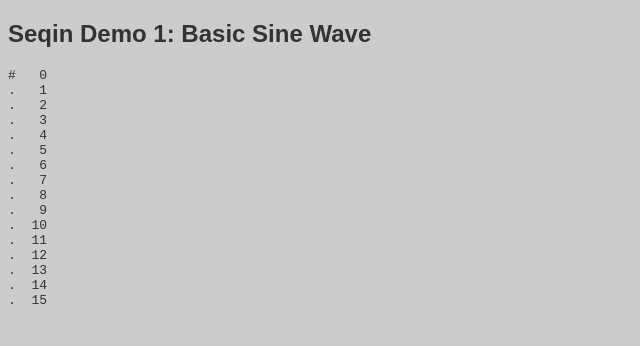
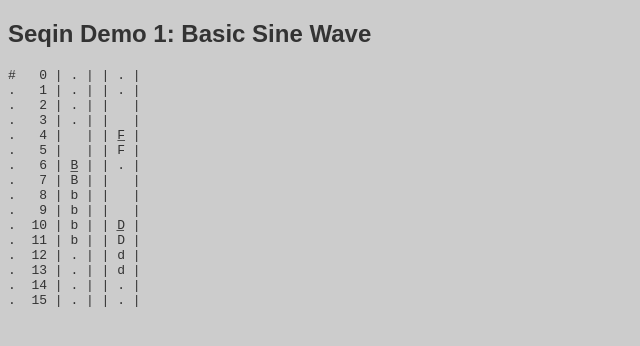
Before and after one commit to loopdotcoop/seqin, a plain HTML site: page demo-1-basic-sine-wave.html in a window 1280 px wide. Shown: the part 60-406 px from the top of the page, without its empty margins (0-640 px from the left). Drawn offline with Linux system fonts and the light colour scheme.

Commit message:
0.0.4 can addNote()

```diff
--- a/demo-1-basic-sine-wave.html
+++ b/demo-1-basic-sine-wave.html
@@ -15,11 +15,51 @@
     <h2>Seqin Demo 1: Basic Sine Wave</h2>
 
     <script>!function () { 'use strict'
+
+        //// Create a sequin instance.
         const demo1 = new Seqin({
-            steps:    16   // defines the grid
-          , fidelity: 5600 // samples per step
+            tracks:   2    // number of audio channels (default 2)
+          , steps:    16   // defines the grid (default 16)
+          , fidelity: 5400 // samples per step (default 5400)
         })
+
+        //// Schedule some notes.
+        const noteId_0 = demo1.addNote({
+            track:    0    // id of the track which the note should be added to
+          , on:       6    // id of the step at which the 'piano key' is pressed
+          , duration: 4    // number of steps until the 'piano key' is released
+          , pitch:    'B'  // frequency of voice, eg 'A' or 'C'
+          , velocity: 50   // loudness of voice, from 0 to 99
+          , voice: {
+                release: 8 // number of steps after finger releases piano key
+            }
+        })
+
+        const noteId_1 = demo1.addNote({
+            track:    1
+          , on:       10
+          , duration: 2
+          , pitch:    'D'
+          , velocity: 30
+          , voice: {
+                release: 4
+            }
+        })
+
+        const noteId_2 = demo1.addNote({
+            track:    1
+          , on:       20 // wraps to step 4
+          , duration: 0
+          , pitch:    'F'
+          , velocity: 99
+          , voice: {
+                release: 1
+            }
+        })
+
+        //// Display current sequin state.
         document.write( '<pre>' + demo1.dump() + '</pre>' )
+
     }()</script>
 
   </body>
--- a/js/seqin.es6.js
+++ b/js/seqin.es6.js
@@ -1,23 +1,53 @@
 !function () { 'use strict'
 
     const NAME     = 'seqin'
-        , VERSION  = '0.0.3'
+        , VERSION  = '0.0.5'
         , HOMEPAGE = 'http://seqin.loop.coop/'
     ;
 
     window.Seqin = class Seqin {
 
         constructor(config) {
+
             this.fidelity = config.fidelity || 5600
+            this.notes = []
+
+            //// Create each track.
+            this.tracks = []
+            for (let i=0; i<(config.tracks||1); i++) {
+                this.tracks.push( new Track(i, this) )
+            }
+
+            //// Create each step.
             this.steps = []
             for (let i=0; i<(config.steps||16); i++) {
                 this.steps.push( new Step(i, this) )
             }
             this.steps[0].active = true
+
+        }
+
+        play() {
+
+        }
+
+        stop() {
+
+        }
+
+        seek() {
+
+        }
+
+        addNote(config) {
+            config.id = this.notes.length
+            this.notes.push( new Note(config, this) )
+            return config.id
         }
 
         dump() {
-            for (var i=0, out=[], step; step=this.steps[i++];) {
+            const out = [];
+            for (let i=0, step; step=this.steps[i++];) {
                 out.push( step.dump() )
             }
             return out.join('\n')
@@ -29,6 +59,18 @@
         constructor(id, sequin) {
             this.id = id
             this.sequin = sequin
+
+            //// Create each slot.
+            this.slots = []
+            for (let i=0; i<sequin.tracks.length; i++) {
+                this.slots.push( new Slot(i) )
+            }
+        }
+
+        addNote(note, adsr) {
+            const slot = this.slots[note.track]
+            slot.note = note
+            slot.adsr = adsr
         }
 
         dump() {
@@ -38,7 +80,70 @@
             out.push(this.active ? '#' : '.')
             out.push( ' '.repeat(maxIdLen - thisIdLen) )
             out.push(this.id)
+            for (let i=0, slot; slot=this.slots[i++];) {
+                out.push( `| ${slot.dump()} |` )
+            }
             return out.join(' ')
+        }
+
+    }
+
+    class Track {
+
+        constructor(id, sequin) {
+            this.id = id
+            this.sequin = sequin
+            this.notes = {}
+        }
+
+        addNote(note) {
+            this.notes[note.id] = note
+        }
+
+    }
+
+
+    class Note {
+
+        constructor(config, seqin) {
+            for (let key in config) this[key] = config[key]
+            seqin.tracks[this.track].addNote(this)
+            let stepId = this.on
+            let stepCount = seqin.steps.length
+            seqin.steps[  stepId % stepCount].addNote(this, 'attack')
+            seqin.steps[++stepId % stepCount].addNote(this, 'decay')
+            for (let i=0; i<this.duration; i++)
+                seqin.steps[++stepId % stepCount].addNote(this, 'sustain')
+            for (let i=0; i<this.voice.release; i++)
+                seqin.steps[++stepId % stepCount].addNote(this, 'release')
+        }
+
+    }
+    class Slot {
+
+        constructor(id, step) {
+            this.id = id
+            this.step = step
+            this.note = null
+            this.adsr = null
+        }
+
+        dump() {
+            return (
+                'attack'  === this.adsr ? this.note.pitch + '\u0332'
+              : 'decay'   === this.adsr ? this.note.pitch
+              : 'sustain' === this.adsr ? this.note.pitch.toLowerCase()
+              : 'release' === this.adsr ? '.'
+              :                           ' ' // unreachable!
+            )
+        }
+
+    }
+
+    class Snippet {
+
+        constructor(id) {
+            this.id = id
         }
 
     }
```
